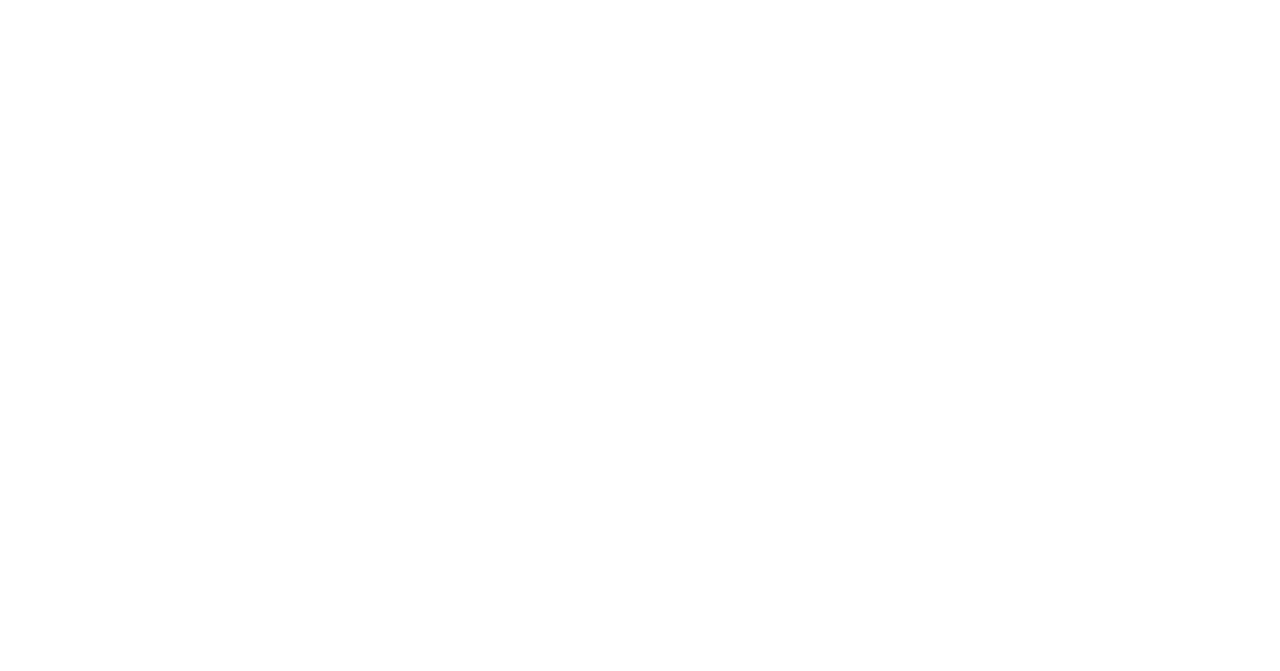
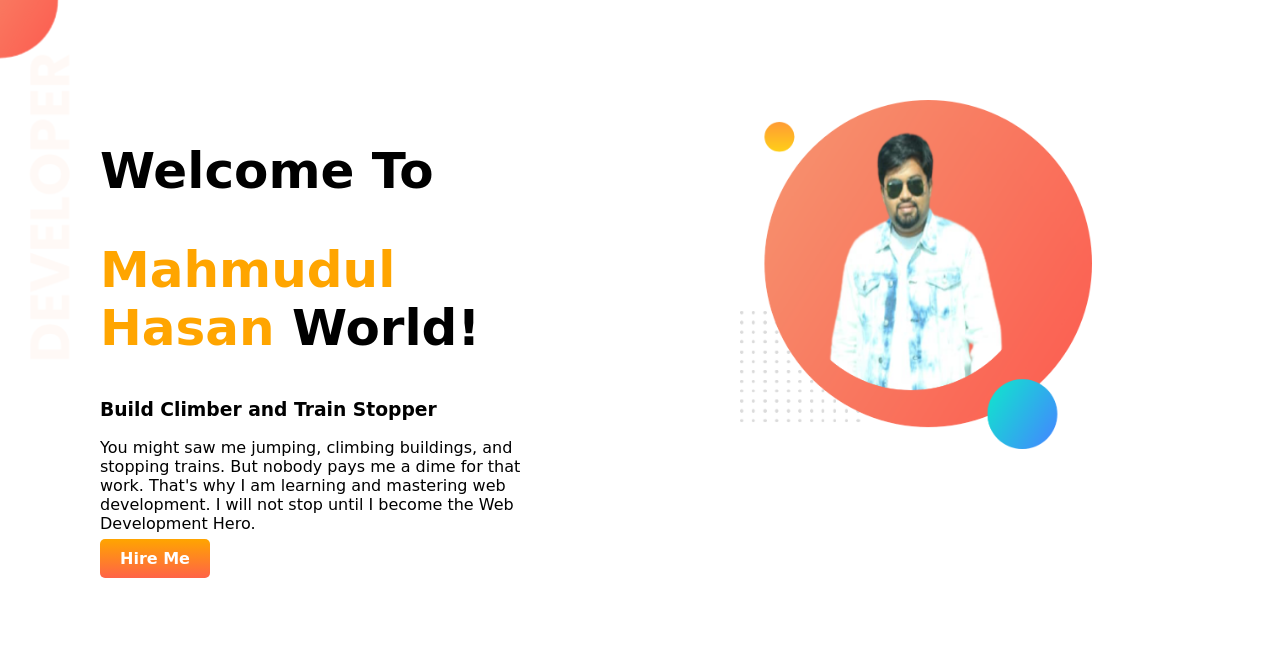
Before and after one commit to MahmudulHasanPulok/Developer-Portfolio, a plain HTML site: page index.html in a window 1280 px wide. Drawn offline with Linux system fonts and the light colour scheme; a web font is replaced by a local one.

Commit message:
1st section done

```diff
--- a/index.html
+++ b/index.html
@@ -1,13 +1,35 @@
 <!DOCTYPE html>
 <html lang="en">
+
 <head>
     <meta charset="UTF-8">
     <meta http-equiv="X-UA-Compatible" content="IE=edge">
     <meta name="viewport" content="width=device-width, initial-scale=1.0">
-    <title>Document</title>
+    <title>Mahmudul Hasan</title>
+    <link rel="preconnect" href="https://fonts.googleapis.com">
+    <link rel="preconnect" href="https://fonts.gstatic.com" crossorigin>
+    <link href="https://fonts.googleapis.com/css2?family=Pushster&display=swap" rel="stylesheet">
     <link rel="stylesheet" href="style.css">
 </head>
+
 <body>
+    <section class="top-banner">
+        <div class="half-width">
+            <h1>Welcome To</h1>
+            <h1><span class="orage-color">Mahmudul Hasan</span> World!</h1>
+            <h3>Build Climber and Train Stopper</h3>
+            <p>You might saw me jumping, climbing buildings, and stopping trains. But nobody pays me a dime for that
+                work.
+                That's why I am learning and mastering web development. I will not stop until I become the Web
+                Development
+                Hero.</p>
+            <a class="link-button" href="https://www.linkedin.com/in/mahmudul-hasan-pulok" target="_blank">Hire Me</a>
+        </div>
+        <div class="half-width">
+            <img src=" images/my-bg.png" alt="Pulok">
+        </div>
+    </section>
 
 </body>
+
 </html>
--- a/style.css
+++ b/style.css
@@ -0,0 +1,33 @@
+body{
+    font-family: 'Pushster', cursive;
+    margin: 0px;
+}
+h1{
+    font-size: 50px;
+}
+.orage-color{
+    color: orange;
+}
+section{
+    display: flex;
+}
+.half-width{
+    width: 50%;
+    padding: 100px;
+}
+.half-width img{
+    width: 80%;
+
+}
+.link-button{
+    text-decoration: none;
+    background-image: linear-gradient(orange, tomato);
+    color: white;
+    font-weight: 700;
+    padding: 10px 20px;
+    border-radius: 5px;
+}
+.top-banner{
+    background-image: url(/images/top-banner.png);
+    background-repeat: no-repeat;
+}
```
Also changed, not shown: images/dream-bg.png (added), images/exp-bg.png (added), images/jhankar.png (added), images/jhankar2.png (added), images/my-bg.png (added), images/my-bg1.png (added), images/my-bg2.png (added), images/pulok.png (added), images/top-banner.png (added), 7 other files.
